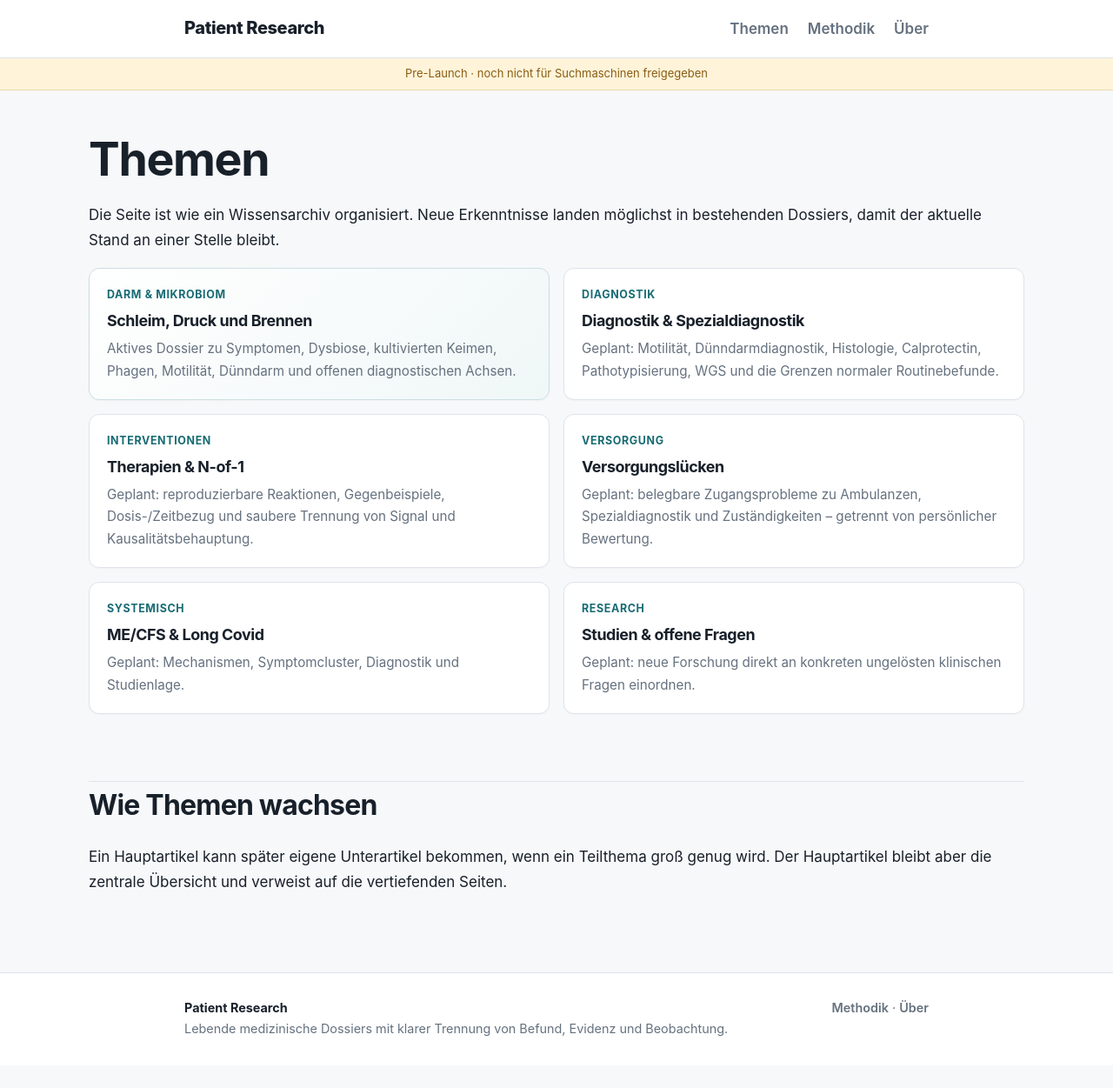
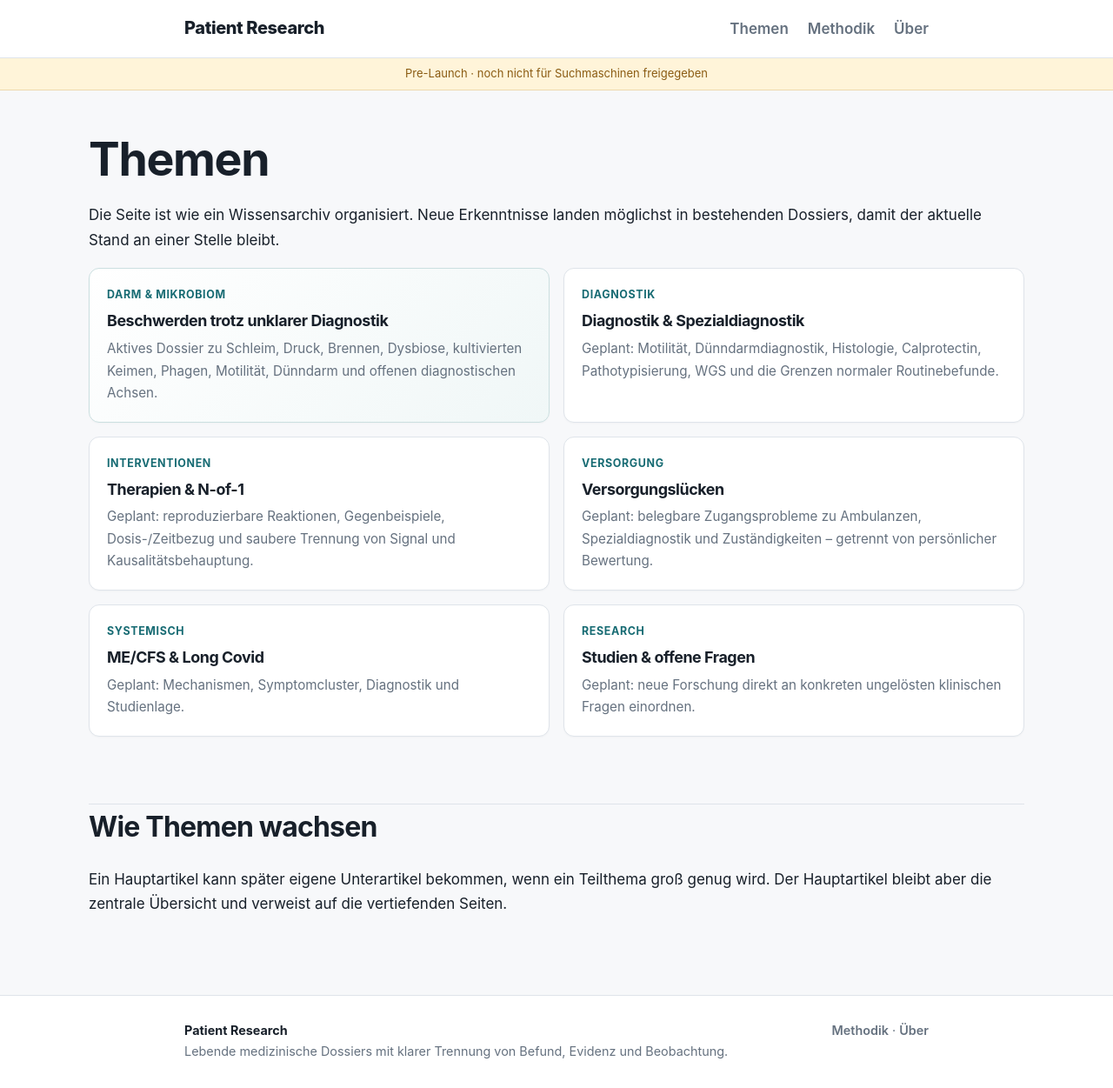
Before and after one commit to open-research-works/Patient-Research, a Jekyll site: the page built from themen.md, in a window 1280 px wide and 1251 px high. Shown: the whole window at 87% size. Built offline with Jekyll 4.4.1, drawn with Linux system fonts in a browser that asks for light colours.

Commit message:
Use broader topic title in themes overview

```diff
--- a/themen.md
+++ b/themen.md
@@ -9,7 +9,7 @@ wide: true
 Die Seite ist wie ein Wissensarchiv organisiert. Neue Erkenntnisse landen möglichst in bestehenden Dossiers, damit der aktuelle Stand an einer Stelle bleibt.
 
 <div class="grid">
-<a class="card featured" href="{{ '/artikel/gi-dossier/' | relative_url }}"><div class="meta">Darm & Mikrobiom</div><h3>Schleim, Druck und Brennen</h3><p>Aktives Dossier zu Symptomen, Dysbiose, kultivierten Keimen, Phagen, Motilität, Dünndarm und offenen diagnostischen Achsen.</p></a>
+<a class="card featured" href="{{ '/artikel/gi-dossier/' | relative_url }}"><div class="meta">Darm & Mikrobiom</div><h3>Beschwerden trotz unklarer Diagnostik</h3><p>Aktives Dossier zu Schleim, Druck, Brennen, Dysbiose, kultivierten Keimen, Phagen, Motilität, Dünndarm und offenen diagnostischen Achsen.</p></a>
 <div class="card"><div class="meta">Diagnostik</div><h3>Diagnostik & Spezialdiagnostik</h3><p>Geplant: Motilität, Dünndarmdiagnostik, Histologie, Calprotectin, Pathotypisierung, WGS und die Grenzen normaler Routinebefunde.</p></div>
 <div class="card"><div class="meta">Interventionen</div><h3>Therapien & N-of-1</h3><p>Geplant: reproduzierbare Reaktionen, Gegenbeispiele, Dosis-/Zeitbezug und saubere Trennung von Signal und Kausalitätsbehauptung.</p></div>
 <div class="card"><div class="meta">Versorgung</div><h3>Versorgungslücken</h3><p>Geplant: belegbare Zugangsprobleme zu Ambulanzen, Spezialdiagnostik und Zuständigkeiten – getrennt von persönlicher Bewertung.</p></div>
```
